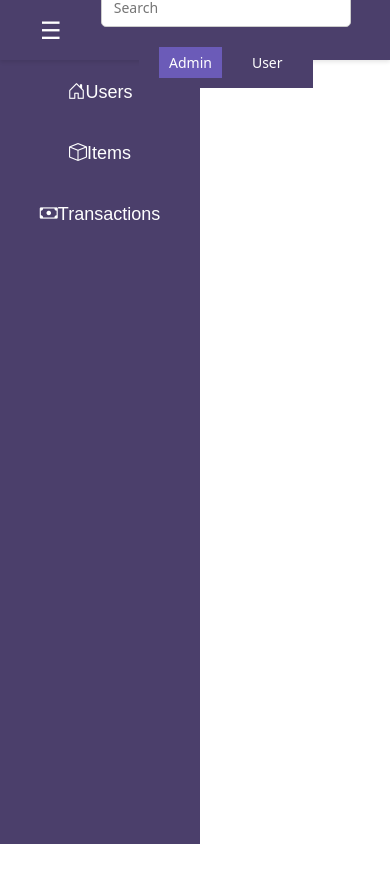
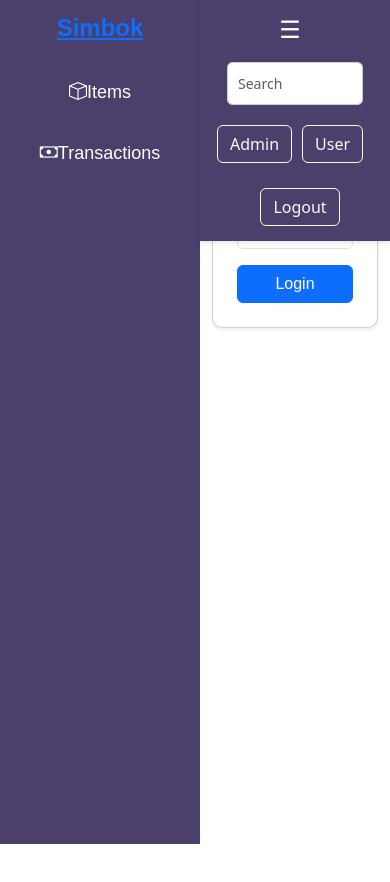
Before and after one commit to AditiaPrasasti/inventory-management-frontend, a Vue app: page /login in a window 390 px wide. Shown: the top 882 px of the page. Built offline with nearby package versions, Linux system fonts and the light colour scheme.

Commit message:
Add authentication middleware and protect routes based on user login and role

```diff
--- a/src/App.vue
+++ b/src/App.vue
@@ -23,9 +23,9 @@
 </template>
 
 <script>
-import Header from './components/dashboard/Header.vue';
-import Sidebar from './components/dashboard/Sidebar.vue';
-import { EventBus } from './utils/EventBus'
+import Header from "./components/dashboard/Header.vue";
+import Sidebar from "./components/dashboard/Sidebar.vue";
+import { EventBus } from "./utils/EventBus";
 
 export default {
   components: {
@@ -34,48 +34,48 @@ export default {
   },
   data() {
     return {
-            currentRole: this.$route.name || 'admin',
+      currentRole: this.$route.name || "admin",
       isSidebarVisible: true,
-            searchTerm: ''
-        }
+      searchTerm: "",
+    };
   },
   watch: {
-        '$route.name'(newRole) {
-            this.currentRole = newRole
-        }
+    "$route.name"(newRole) {
+      this.currentRole = newRole;
+    },
   },
   computed: {
     currentView() {
-            return this.currentRole === 'admin' ? AdminView : UserView
-        }
+      return this.currentRole === "admin" ? AdminView : UserView;
+    },
   },
   methods: {
     updateRole(role) {
-            this.currentRole = role
-            this.navigateTo('items')
+      this.currentRole = role;
+      this.navigateTo("items");
     },
     navigateTo(component) {
-            this.$router.push({ name: this.currentRole, params: { component } })
+      this.$router.push({ name: this.currentRole, params: { component } });
     },
     toggleSidebar() {
-            this.isSidebarVisible = !this.isSidebarVisible
+      this.isSidebarVisible = !this.isSidebarVisible;
     },
     handleSearch(newQuery) {
-            console.log('Search term:', newQuery)
-            if (this.currentRole === 'admin') {
-                console.log('Search in admin items')
-            } else if (this.currentRole === 'user') {
-                console.log('Search in user items')
-            }
+      console.log("Search term:", newQuery);
+      if (this.currentRole === "admin") {
+        console.log("Search in admin items");
+      } else if (this.currentRole === "user") {
+        console.log("Search in user items");
       }
     },
+  },
   mounted() {
-        EventBus.on('search', this.handleSearch)
+    EventBus.on("search", this.handleSearch);
   },
   beforeUnmount() {
-        EventBus.off('search', this.handleSearch)
-    }
-}
+    EventBus.off("search", this.handleSearch);
+  },
+};
 </script>
 
 <style scoped>
--- a/src/components/dashboard/Header.vue
+++ b/src/components/dashboard/Header.vue
@@ -6,32 +6,42 @@
         <input
           type="text"
           v-model="search"
+          @input="emitSearch"
           placeholder="Search"
-          class="search-bar"
+          class="search-bar form-control"
         />
       </div>
-
       <div class="role-selection">
         <button
           @click="selectRole('admin')"
-          :class="{ active: currentRole === 'admin' }"
+          :class="[
+            'btn',
+            'btn-outline-light',
+            { active: currentRole === 'admin' },
+          ]"
         >
           Admin
         </button>
-
         <button
           @click="selectRole('user')"
-          :class="{ active: currentRole === 'user' }"
+          :class="[
+            'btn',
+            'btn-outline-light',
+            { active: currentRole === 'user' },
+          ]"
         >
           User
         </button>
+      </div>
+      <div class="logout-container">
+        <button class="btn btn-outline-light" @click="logout">Logout</button>
       </div>
     </div>
   </header>
 </template>
 
 <script>
-import eventBus from "@/utils/EventBus";
+import { EventBus } from "@/utils/EventBus";
 
 export default {
   data() {
@@ -39,31 +49,45 @@ export default {
       search: "",
     };
   },
-
   props: {
     currentRole: {
       type: String,
       required: true,
     },
-
     isSidebarVisible: {
       type: Boolean,
       required: true,
     },
   },
-
-  watch: {
-    search(newQuery) {
-      eventBus.$emit("search", newQuery);
-    },
-  },
-
   methods: {
     selectRole(role) {
       this.$emit("update-role", role);
+      let authRole = localStorage.getItem("role");
+      let isAuthenticated = Boolean(localStorage.getItem("auth"));
+
+      if (isAuthenticated && authRole === role) {
+        this.$router.push({
+          name: role,
+          params: { component: "items" },
+        });
+      } else {
+        alert("You do not have permission to switch to this role.");
+        this.$router.push({ name: "login" });
+        this.$emit("toggle-sidebar", false);
+      }
     },
     toggleSidebar() {
       this.$emit("toggle-sidebar");
+    },
+    emitSearch() {
+      EventBus.emit("search", this.search);
+    },
+    logout() {
+      localStorage.removeItem("auth");
+      localStorage.removeItem("role");
+      this.$emit("update-role", "admin");
+      this.$emit("toggle-sidebar", false);
+      this.$router.push({ name: "login" });
     },
   },
 };
@@ -76,10 +100,10 @@ header {
   display: flex;
   align-items: center;
   height: 60px;
-  width: calc(100% - 180px);
+  width: calc(100% - 200px);
   position: fixed;
   top: 0;
-  left: 160px;
+  left: 200px;
   z-index: 1000;
   box-shadow: 0 2px 4px rgba(0, 0, 0, 0.1);
   transition: width 0.3s ease, left 0.3s ease;
@@ -130,43 +154,78 @@ header.expanded {
   padding: 10px;
 }
 
-button {
-  margin: 0 10px;
+.role-selection .btn {
+  margin-right: 10px;
+}
+
+.logout-container {
+  display: flex;
+  align-items: center;
+  margin-left: 10px;
   padding: 5px 10px;
   font-size: 14px;
   cursor: pointer;
   border: none;
-  background-color: #4b3f6b;
-  color: white;
   transition: background-color 0.3s ease;
 }
 
-button:hover {
-  background-color: #6b5bb8;
+.logout-btn {
+  margin-left: 5px;
+  padding: 5px 10px;
+  font-size: 14px;
+  cursor: pointer;
+  border: none;
+  transition: background-color 0.3s ease;
 }
+
+
 
 button.active {
   background-color: #6b5bb8;
+  color: white;
 }
 
-@media (max-width: 768px) {
+@media (max-width: 991.98px) {
   header {
-    width: 100%;
-    left: 0;
+    display: flex;
+    flex-direction: column;
+    align-items: center;
+    height: auto;
+    padding: 10px;
   }
 
   .header-content {
+    display: flex;
     flex-direction: column;
+    align-items: center;
+    width: 100%;
   }
 
   .search-bar-container {
-    margin-right: 0;
+    width: 80%;
+    margin: 10px 0;
+  }
+
+  .search-bar {
+    width: 100%;
+    padding: 10px;
+  }
+
+  .role-selection {
+    display: flex;
+    justify-content: center;
+    width: 100%;
     margin-bottom: 10px;
-    margin-top: 16px;
+  }
+
+  .logout-container {
+    display: flex;
+    justify-content: center;
+    width: 100%;
   }
 
   .toggle-btn {
-    display: block;
+    margin-bottom: 4px;
   }
 }
 </style>
--- a/src/router/index.js
+++ b/src/router/index.js
@@ -1,6 +1,7 @@
 import { createRouter, createWebHistory } from "vue-router";
 import AdminView from "../views/AdminView.vue";
 import UserView from "../views/UserView.vue";
+import LoginView from "@/views/LoginView.vue";
 
 const routes = [
   {
@@ -8,12 +9,25 @@ const routes = [
     name: "admin",
     component: AdminView,
     props: true,
+    meta: {
+      requireAuth: true,
+      role: "admin",
+    },
   },
   {
     path: "/user/:component",
     name: "user",
     component: UserView,
     props: true,
+    meta: {
+      requireAuth: true,
+      role: "user",
+    },
+  },
+  {
+    path: "/login",
+    name: "login",
+    component: LoginView,
   },
   {
     path: "/",
@@ -26,4 +40,22 @@ const router = createRouter({
   routes,
 });
 
+router.beforeEach((to, from, next) => {
+  const isAunthenticated = localStorage.getItem("auth");
+  const userRole = localStorage.getItem("role");
+
+  if (to.meta.requireAuth && !isAunthenticated) {
+    next({ name: "login" });
+  } else if (
+    to.meta.requireAuth &&
+    isAunthenticated &&
+    to.meta.role !== userRole
+  ) {
+    alert("You are not authorized to access this page");
+    next(false);
+  } else {
+    next();
+  }
+});
+
 export default router;
--- /dev/null
+++ b/src/views/LoginView.vue
@@ -0,0 +1,45 @@
+<template>
+  <div class="container mt-5">
+    <div class="card p-4 shadow-sm" style="max-width: 400px; margin: 0 auto;">
+      <h3 class="text-center mb-4">Login</h3>
+      <form @submit.prevent="login">
+        <!-- Role Selection -->
+        <div class="mb-3">
+          <label for="role" class="form-label">Pilih Peran</label>
+          <select v-model="role" id="role" class="form-select">
+            <option value="admin">Admin</option>
+            <option value="user">User</option>
+          </select>
+        </div>
+
+        <!-- Login Button -->
+        <div class="d-grid">
+          <button type="submit" class="btn btn-primary">Login</button>
+        </div>
+      </form>
+    </div>
+  </div>
+</template>
+
+<script>
+export default {
+  data() {
+    return {
+      role: "admin",
+    };
+  },
+  methods: {
+    login() {
+      localStorage.setItem("auth", true);
+      localStorage.setItem("role", this.role);
+      this.$router.push({ name: this.role, params: { component: "items" } });
+    },
+  },
+};
+</script>
+
+<style scoped>
+.card {
+  border-radius: 10px;
+}
+</style>
```
Also changed, not shown: src/views/AdminView.vue (line endings or trailing spaces). Lines whose indentation alone changed are shown as unchanged.
